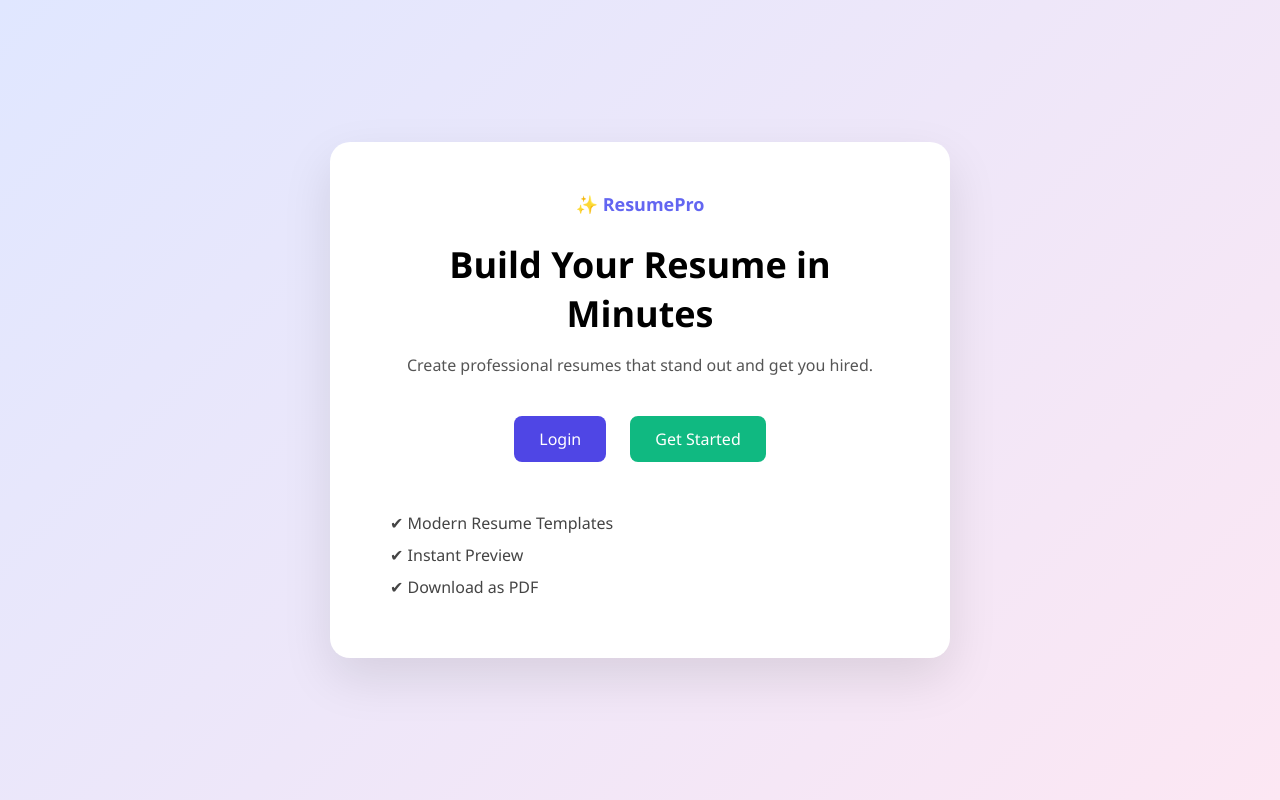
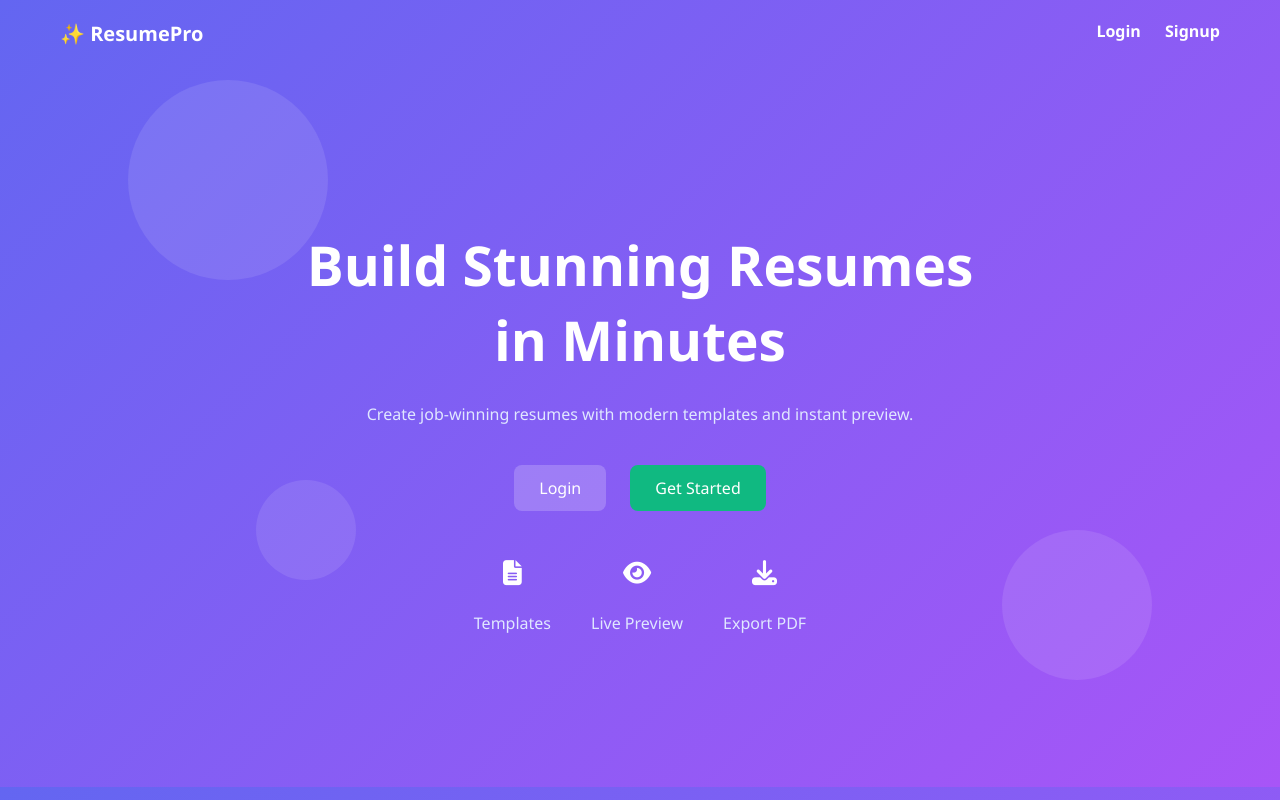
Before and after one commit to jdivyraj/resume_builder, a Flask app: page / in a window 1280 px wide. Run offline with Flask 3, Linux system fonts and the light colour scheme.

Commit message:
improved ui

```diff
--- a/templates/index.html
+++ b/templates/index.html
@@ -1,53 +1,70 @@
 <!DOCTYPE html>
 <html>
 <head>
-    <title>Resume Builder</title>
+<title>ResumePro</title>
+
+<link href="https://cdnjs.cloudflare.com/ajax/libs/font-awesome/6.5.0/css/all.min.css" rel="stylesheet">
+
 <style>
 body {
     margin: 0;
     font-family: 'Segoe UI', sans-serif;
-            background: linear-gradient(135deg, #e0e7ff, #fce7f3);
+    background: linear-gradient(135deg, #6366f1, #a855f7);
+    color: white;
+    overflow-x: hidden;
 }
 
-        .container {
-            height: 100vh;
+/* NAVBAR */
+.navbar {
     display: flex;
-            flex-direction: column;
+    justify-content: space-between;
+    padding: 20px 60px;
+    font-weight: bold;
+}
+
+.logo {
+    font-size: 20px;
+}
+
+.nav-links a {
+    color: white;
+    margin-left: 20px;
+    text-decoration: none;
+}
+
+/* HERO */
+.hero {
+    height: 90vh;
+    display: flex;
     justify-content: center;
     align-items: center;
+    text-align: center;
+    flex-direction: column;
 }
 
-        .card {
-            background: white;
-            padding: 50px 60px;
-            border-radius: 20px;
-            box-shadow: 0 20px 50px rgba(0,0,0,0.1);
-            text-align: center;
-            max-width: 500px;
+.hero h1 {
+    font-size: 55px;
+    margin-bottom: 10px;
 }
 
-        h1 {
-            margin-bottom: 10px;
-            font-size: 36px;
-        }
-
-        p {
-            color: #555;
+.hero p {
+    color: #e0e7ff;
     margin-bottom: 30px;
 }
 
+/* BUTTONS */
 .btn {
     padding: 12px 25px;
     border-radius: 8px;
+    margin: 10px;
     text-decoration: none;
     color: white;
-            margin: 10px;
     display: inline-block;
     transition: 0.3s;
 }
 
 .login {
-            background: #4f46e5;
+    background: rgba(255,255,255,0.2);
 }
 
 .signup {
@@ -55,49 +72,85 @@
 }
 
 .btn:hover {
-            transform: translateY(-2px);
-            opacity: 0.9;
+    transform: translateY(-3px);
 }
 
+/* FEATURES */
 .features {
+    display: flex;
+    justify-content: center;
+    gap: 40px;
     margin-top: 40px;
-            text-align: left;
 }
 
 .feature {
-            margin: 10px 0;
-            color: #444;
+    text-align: center;
+    max-width: 150px;
 }
 
-        .logo {
-            font-size: 18px;
+.feature i {
+    font-size: 25px;
     margin-bottom: 10px;
-            color: #6366f1;
-            font-weight: bold;
 }
+
+/* FLOATING SHAPES */
+.circle {
+    position: absolute;
+    border-radius: 50%;
+    background: rgba(255,255,255,0.1);
+}
+
+.c1 { width: 200px; height: 200px; top: 10%; left: 10%; }
+.c2 { width: 150px; height: 150px; bottom: 15%; right: 10%; }
+.c3 { width: 100px; height: 100px; top: 60%; left: 20%; }
+
 </style>
 </head>
 
 <body>
 
-<div class="container">
-    <div class="card">
+<!-- BACKGROUND SHAPES -->
+<div class="circle c1"></div>
+<div class="circle c2"></div>
+<div class="circle c3"></div>
 
+<!-- NAVBAR -->
+<div class="navbar">
     <div class="logo">✨ ResumePro</div>
+    <div class="nav-links">
+        <a href="/login">Login</a>
+        <a href="/signup">Signup</a>
+    </div>
+</div>
 
-        <h1>Build Your Resume in Minutes</h1>
-        <p>Create professional resumes that stand out and get you hired.</p>
+<!-- HERO -->
+<div class="hero">
 
+    <h1>Build Stunning Resumes<br>in Minutes</h1>
+    <p>Create job-winning resumes with modern templates and instant preview.</p>
+
+    <div>
         <a href="/login" class="btn login">Login</a>
         <a href="/signup" class="btn signup">Get Started</a>
+    </div>
 
     <div class="features">
-            <div class="feature">✔ Modern Resume Templates</div>
-            <div class="feature">✔ Instant Preview</div>
-            <div class="feature">✔ Download as PDF</div>
+        <div class="feature">
+            <i class="fas fa-file-alt"></i>
+            <p>Templates</p>
         </div>
 
+        <div class="feature">
+            <i class="fas fa-eye"></i>
+            <p>Live Preview</p>
         </div>
+
+        <div class="feature">
+            <i class="fas fa-download"></i>
+            <p>Export PDF</p>
+        </div>
+    </div>
+
 </div>
 
 </body>
```
Lines whose indentation alone changed are shown as unchanged.
